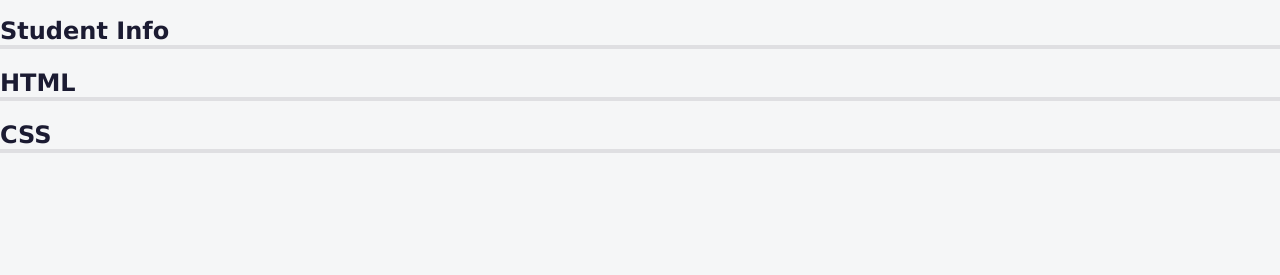
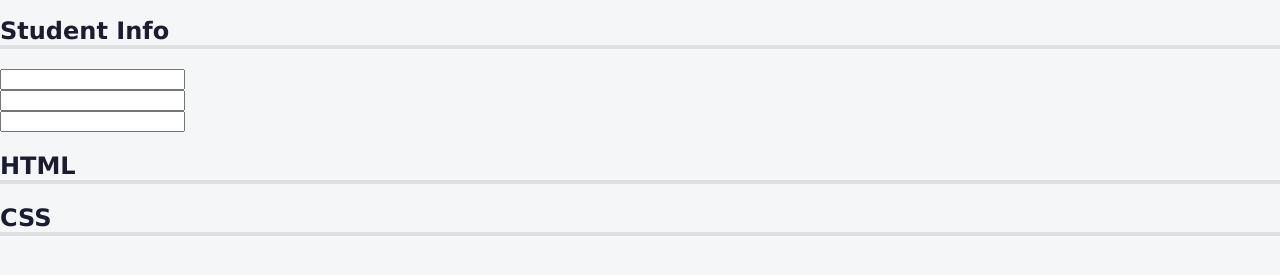
Before and after one commit to quinojuan/freecodecamp_courses, a plain HTML site: page 09 Aprende accesibilidad construyendo un cuestionario/index.html in a window 1280 px wide. Shown: the part 53-328 px from the top of the page. Drawn offline with Linux system fonts and the light colour scheme.

Commit message:
ejercicio 20

```diff
--- a/09 Aprende accesibilidad construyendo un cuestionario/index.html
+++ b/09 Aprende accesibilidad construyendo un cuestionario/index.html
@@ -23,7 +23,18 @@
       <form method="post" action="https://freecodecamp.org/practice-project/accessibility-quiz">
         <section role="region" aria-labelledby="student-info">
           <h2 id="student-info">Student Info</h2>
-
+          <div class="info">
+            <label></label>
+            <input />
+          </div>
+          <div class="info">
+            <label></label>
+            <input />
+          </div>
+          <div class="info">
+            <label></label>
+            <input />
+          </div>
         </section>
         <section role="region" aria-labelledby="html-questions">
           <h2 id="html-questions">HTML</h2>
```
